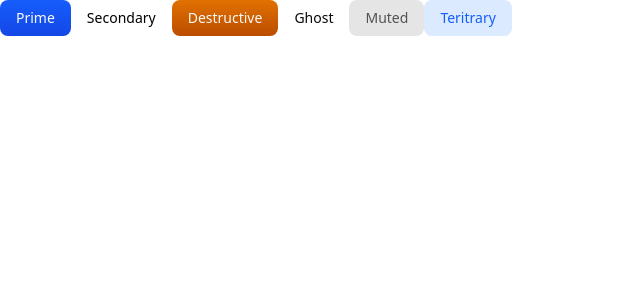
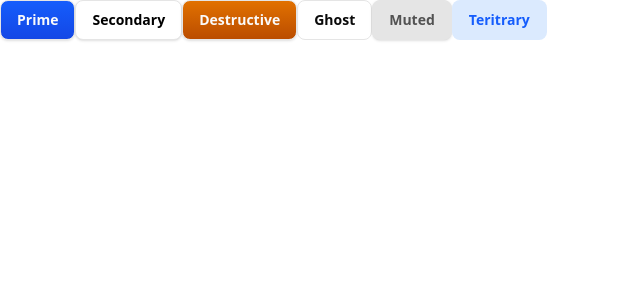
Before and after one commit to baily-zhang/jira-clone, a Next.js app: page / in a window 1280 px wide. Shown: the top 300 px of the page, without its empty margins (0-640 px from the left). Built offline with nearby package versions, Linux system fonts and the light colour scheme.

Commit message:
Update stylish of default button

```diff
--- a/src/app/page.tsx
+++ b/src/app/page.tsx
@@ -3,12 +3,12 @@ import { Button } from "@/components/ui/button"
 export default function Home() {
   return (
     <div >
-      <Button>Prime</Button>
+      <Button variant="primary">Prime</Button>
       <Button variant="secondary">Secondary</Button>
       <Button variant="destructive">Destructive</Button>
       <Button variant="ghost">Ghost</Button>
       <Button variant="muted">Muted</Button>
-      <Button variant="teritrary">Teritrary</Button>
+      <Button variant="teritrary" >Teritrary</Button>
     </div >
 
   );
--- a/src/components/ui/button.tsx
+++ b/src/components/ui/button.tsx
@@ -5,7 +5,7 @@ import { cva, type VariantProps } from "class-variance-authority"
 import { cn } from "@/lib/utils"
 
 const buttonVariants = cva(
-  "inline-flex items-center justify-center gap-2 whitespace-nowrap rounded-md text-sm font-medium transition-all disabled:pointer-events-none disabled:opacity-50 [&_svg]:pointer-events-none [&_svg:not([class*='size-'])]:size-4 shrink-0 [&_svg]:shrink-0 outline-none focus-visible:border-ring focus-visible:ring-ring/50 focus-visible:ring-[3px] aria-invalid:ring-destructive/20 dark:aria-invalid:ring-destructive/40 aria-invalid:border-destructive",
+  "inline-flex items-center justify-center gap-2 whitespace-nowrap rounded-md text-sm font-semibold transition-all disabled:pointer-events-none  [&_svg]:pointer-events-none [&_svg:not([class*='size-'])]:size-4 shrink-0 [&_svg]:shrink-0 outline-none focus-visible:border-ring focus-visible:ring-ring/50 focus-visible:ring-[3px] aria-invalid:ring-destructive/20 dark:aria-invalid:ring-destructive/40 aria-invalid:border-destructive disabled:bg-neutral-100 disabled:from-neutral-100 disabled:to-neutral-100 disabled:text-neutral-300 border border-neutral-200 shadow-sm",
   {
     variants: {
       variant: {
@@ -23,10 +23,11 @@ const buttonVariants = cva(
         teritrary: "bg-blue-100 text-blue-600 border-transparent hover:bg-blue-200 shadow-none"
       },
       size: {
-        default: "h-9 px-4 py-2 has-[>svg]:px-3",
-        sm: "h-8 rounded-md gap-1.5 px-3 has-[>svg]:px-2.5",
-        lg: "h-10 rounded-md px-6 has-[>svg]:px-4",
-        icon: "size-9",
+        default: "h-10 px-4 py-2 has-[>svg]:px-3",
+        sm: "h-8 rounded-md px-3 has-[>svg]:px-2.5",
+        xs: "h-7 rounded-md px-2 text-xs",
+        lg: "h-12 rounded-md px-8 has-[>svg]:px-4",
+        icon: "size-8",
       },
     },
     defaultVariants: {
```
